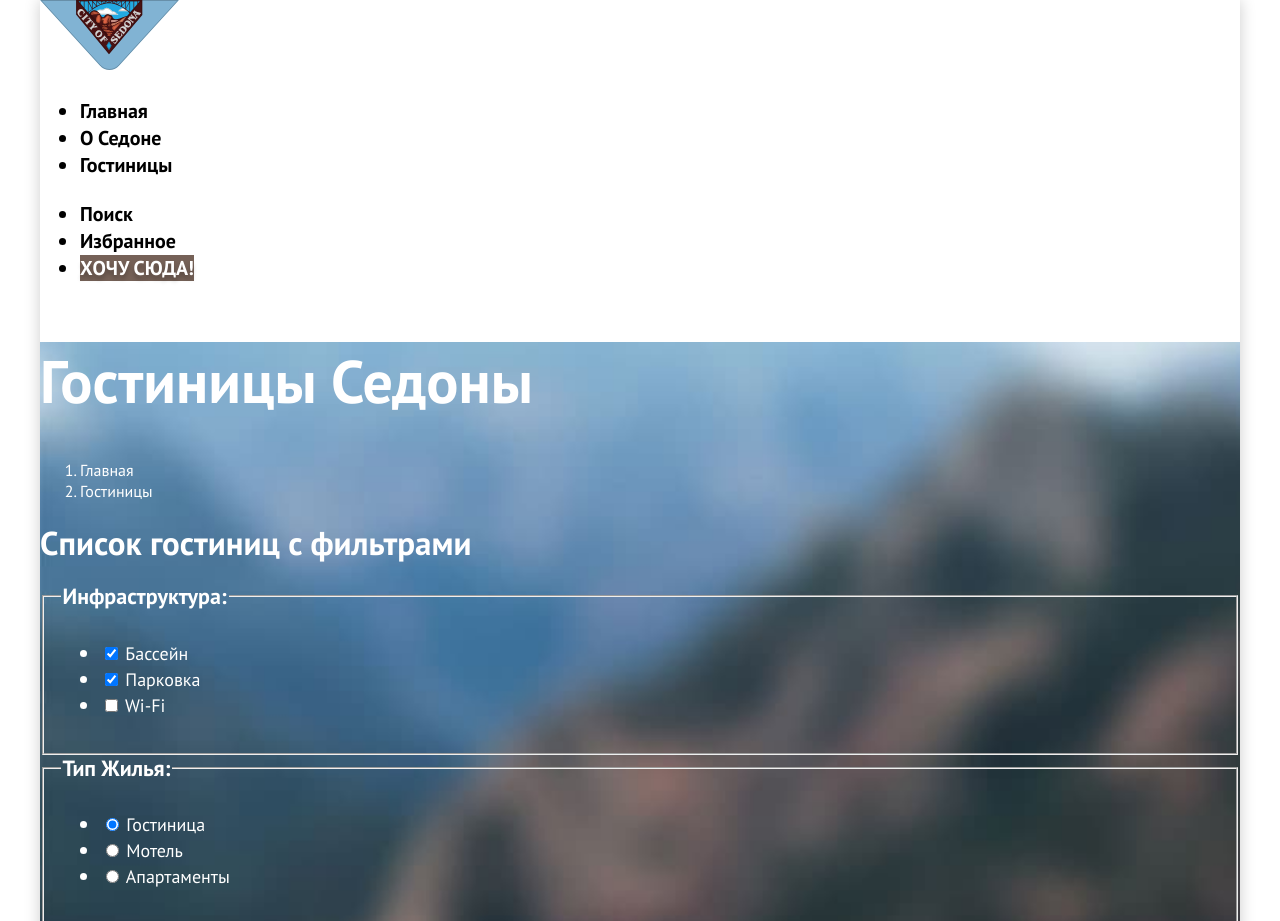
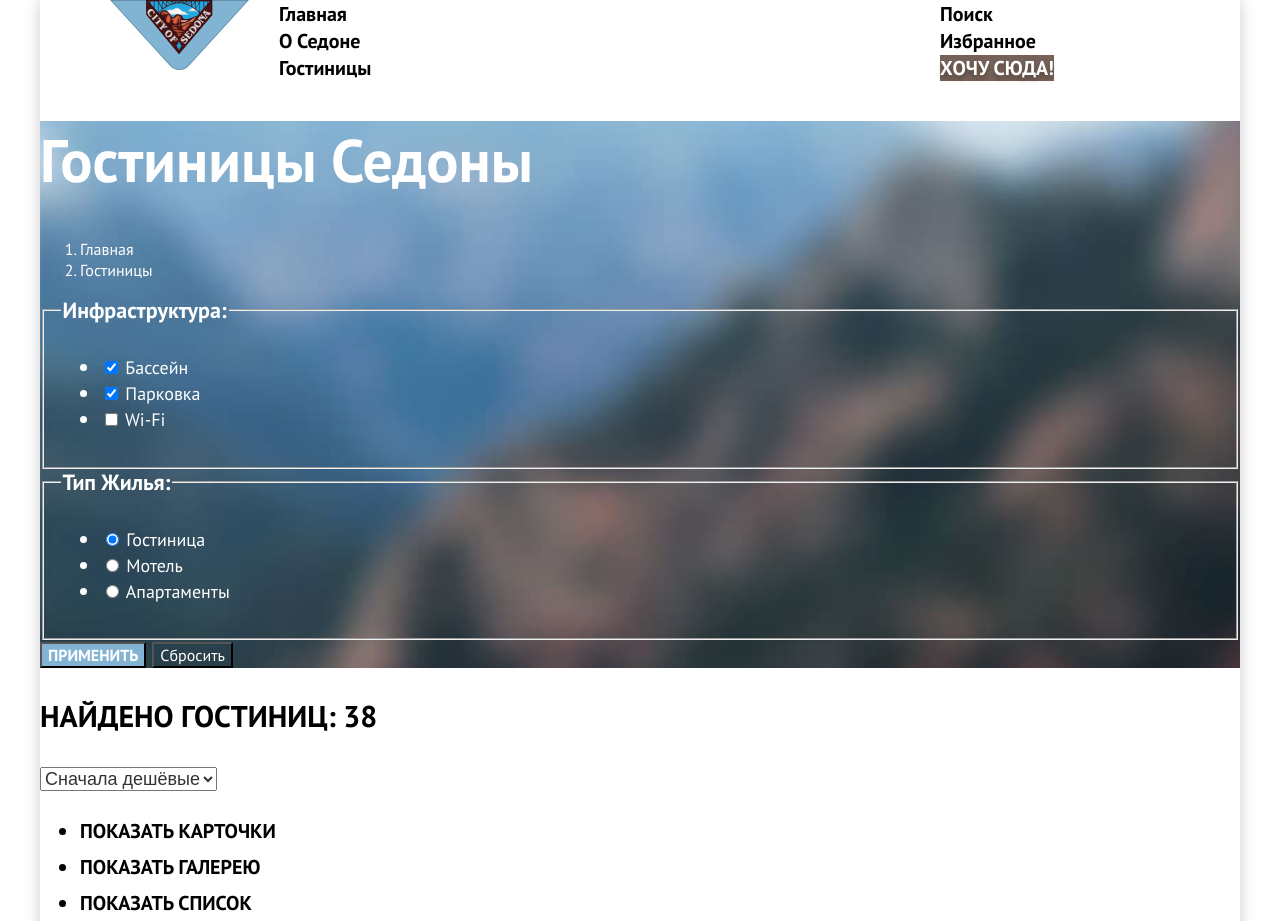
Before and after one commit to htmlacademy-htmlcss/831427-sedona-34, a plain HTML site: page catalog.html in a window 1280 px wide. Shown: the top 921 px of the page. Drawn offline with Linux system fonts and the light colour scheme.

Commit message:
Создает сетку для хедера страниц

```diff
--- a/catalog.html
+++ b/catalog.html
@@ -26,7 +26,7 @@
             <a class="navigation-link navigation-link-current" href="catalog.html">Гостиницы</a>
           </li>
         </ul>
-        <ul class="navigation-list">
+        <ul class="navigation-list navigation-user">
           <li class="navigation-item">
             <a class="navigation-link" href="#"><span class="visually-hidden">Поиск</span></a>
           </li>
@@ -39,7 +39,7 @@
         </ul>
       </nav>
     </header>
-    <main class="main-inner">
+    <main class="main-container main-inner">
       <div class="main-inner-container">
         <header class="inner-header">
           <h1 class="inner-header-title">Гостиницы Седоны</h1>
@@ -53,7 +53,8 @@
           </ol>
         </header>
         <section class="main-filter">
-          <h2 class="visually-hidden">Список гостиниц с фильтрами</h2>
+          <!-- Временный hidden у заголовка -->
+          <h2 class="visually-hidden" hidden>Список гостиниц с фильтрами</h2>
           <form class="catalog-filter" action="https://echo.htmlacademy.ru/" method="get">
             <fieldset class="catalog-filter-group">
               <legend class="catalog-filter-title">Инфраструктура:</legend>
--- a/styles/styles.css
+++ b/styles/styles.css
@@ -72,6 +72,31 @@ body {
 
 .main-container {
   flex-grow: 1;
+}
+
+.navigation {
+  display: flex;
+  width: 1200px;
+  margin: 0 auto;
+}
+
+.navigation-logo {
+  width: 139px;
+  margin-left: 70px;
+  margin-right: 30px;
+}
+
+.navigation-list {
+  width: 450px;
+  margin: 0;
+  padding: 0;
+  list-style-type: none;
+
+}
+
+.navigation-user {
+  max-width: 300px;
+  margin-left: auto;
 }
 
 .navigation-link-want {
@@ -266,18 +291,20 @@ body {
   text-transform: uppercase;
 }
 
-/* Ниже временный стиль для ссылок сортировки */
+/* Временный стиль для ссылок сортировки */
 
 .sorting-item a {
   color: #000000;
 }
 
-/* Выше временный стиль для ссылок сортировки */
-
 .select-control {
   font-size: 18px;
   line-height: 21px;
   color: #333333;
+}
+
+.product-list {
+  list-style-type: none;
 }
 
 .product-card-link {
@@ -367,3 +394,7 @@ body {
 .footer-description-second {
   color: #333333;
 }
+
+.footer-social-list {
+  list-style-type: none;
+}
```
Also changed, not shown: index.html (+5 -3 lines).
